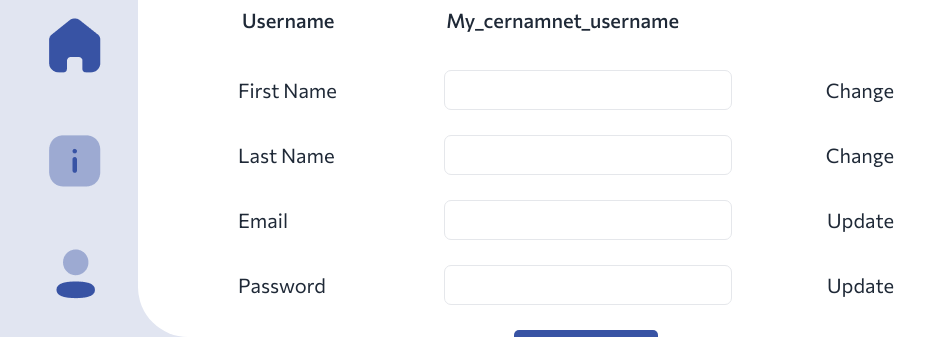
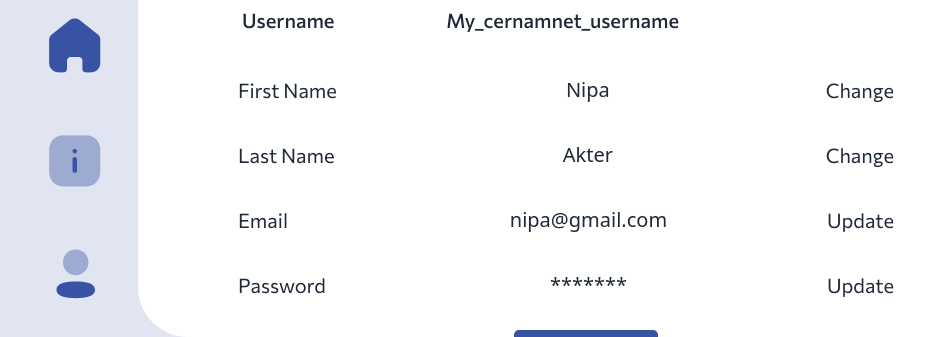
Before and after one commit to MamtazDev/cloud-four-c-two, a React (Create React App) app: page /dashboard in a window 1280 px wide. Shown: the part 463-800 px from the top of the page, without its empty margins (38-963 px from the left). Built offline with nearby package versions, Linux system fonts and the light colour scheme.

Commit message:
account update

```diff
--- a/src/components/Account/Account.js
+++ b/src/components/Account/Account.js
@@ -2,6 +2,10 @@ import React, { useRef, useState } from "react";
 import "./account.css";
 
 const Account = () => {
+  const [firstShow, setFirstShow] = useState(false);
+  const [lastShow, setLastShow] = useState(false);
+  const [emailShow, setEmailShow] = useState(false);
+  const [passwordshow, setPasswordShow] = useState(false);
   const [file, setFile] = useState(null);
   const [base64Image, setBase64Image] = useState("");
 
@@ -115,44 +119,104 @@ const Account = () => {
                   First Name
                 </label>
                 <input
-                  className="pl-4 border h-[40px] w-[288px] rounded-[7px]"
+                  className={
+                    firstShow === true
+                      ? "block pl-4 border h-[40px] w-[288px] rounded-[7px]"
+                      : "hidden "
+                  }
                   type="text"
                   name="first_name"
                 />
-                <a className="commissioner" href="#!">
+                <p
+                  className={
+                    firstShow === true ? "hidden" : "block text-start py-2"
+                  }
+                >
+                  Nipa
+                </p>
+                <a
+                  onClick={() => setFirstShow(true)}
+                  className="commissioner"
+                  href="#!"
+                >
                   Change
                 </a>
               </div>
               <div className="flex justify-between items-center w-full mb-[25px] text-[20px] leading-[24px]">
                 <label className="label commissioner p-0">Last Name</label>
                 <input
-                  className="pl-4 border h-[40px] w-[288px] rounded-[7px]"
+                  className={
+                    lastShow === true
+                      ? "block pl-4 border h-[40px] w-[288px] rounded-[7px]"
+                      : "hidden "
+                  }
                   type="text"
                   name="last_name"
                 />
-                <a className="commissioner" href="#!">
+                <p
+                  className={
+                    lastShow === true ? "hidden" : "block text-start py-2"
+                  }
+                >
+                  Akter
+                </p>
+                <a
+                  onClick={() => setLastShow(true)}
+                  className="commissioner"
+                  href="#!"
+                >
                   Change
                 </a>
               </div>
               <div className="flex justify-between items-center w-full mb-[25px] text-[20px] leading-[24px]">
                 <label className="label commissioner p-0">Email</label>
                 <input
-                  className="pl-4 border h-[40px] w-[288px] rounded-[7px]"
+                  className={
+                    emailShow === true
+                      ? "block pl-4 border h-[40px] w-[288px] rounded-[7px]"
+                      : "hidden "
+                  }
                   type="email"
                   name="email"
                 />
-                <a className="commissioner" href="#!">
+                <p
+                  className={
+                    emailShow === true ? "hidden" : "block text-start py-2"
+                  }
+                >
+                  nipa@gmail.com
+                </p>
+                <a
+                  onClick={() => setEmailShow(true)}
+                  className="commissioner"
+                  href="#!"
+                >
                   Update
                 </a>
               </div>
               <div className="flex justify-between items-center w-full mb-[25px] text-[20px] leading-[24px]">
                 <label className="label commissioner p-0">Password</label>
                 <input
-                  className="pl-4 border h-[40px] w-[288px] rounded-[7px]"
+                  className={
+                    passwordshow === true
+                      ? "block pl-4 border h-[40px] w-[288px] rounded-[7px]"
+                      : "hidden "
+                  }
                   type="password"
                   name="password"
                 />
-                <a className="commissioner" href="#!">
+                <p
+                  className={
+                    passwordshow === true ? "hidden" : "block text-start py-2"
+                  }
+                >
+                  *******
+                </p>
+                <a
+                  onClick={() => setPasswordShow(true)}
+                  className="commissioner"
+                  href="#!"
+                >
                   Update
                 </a>
               </div>
```
